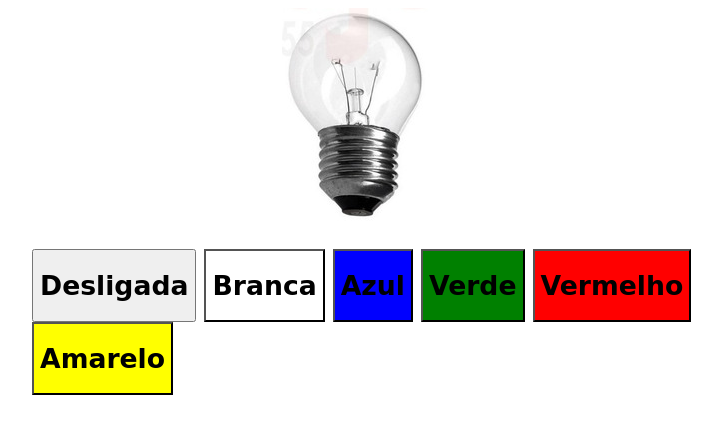
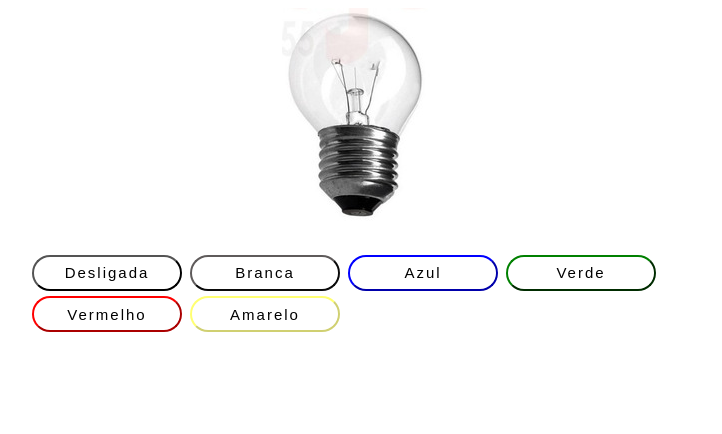
Before and after one commit to riannzz/atv-40-pontos, a plain HTML site: page lampada-js-main/Nova pasta/index.html in a window 1280 px wide. Shown: the whole page, without its empty margins (258-980 px from the left). Drawn offline with Linux system fonts and the light colour scheme.

Commit message:
Add files via upload

```diff
--- a/lampada-js-main/Nova pasta/index.html
+++ b/lampada-js-main/Nova pasta/index.html
@@ -18,13 +18,13 @@
     <div>
     <p>
     <h1>
-    <button id="transp" class="desligada"> <h1>Desligada</h1></button>
-    <button id="white" class="branca"> <h1>Branca</h1></button>
-    <button id ="blue" class="azul"> <h1>Azul</h1></button>
-    <button id="green"class="verde"> <h1>Verde</h1></button>
-    <button id="red" class="vermelho"> <h1>Vermelho</h1></button>
-    <button id="yellow" class="amarelo"> <h1>Amarelo</h1></button>
-    <h1>
+    <button id="transp" class="desligada" placeholder="texto"> Desligada </button>
+    <button id="white" class="branca"> Branca </button>
+    <button id ="blue" class="azul"> Azul </button>
+    <button id="green"class="verde"> Verde </button>
+    <button id="red" class="vermelho"> Vermelho </button>
+    <button id="yellow" class="amarelo"> Amarelo </button>
+    </h1>
     </p>
 
 </div>
--- a/lampada-js-main/Nova pasta/style.css
+++ b/lampada-js-main/Nova pasta/style.css
@@ -13,50 +13,112 @@ div{
 }
 
 .desligada{
-   color: black;
-   width:1000px 1000px 1000px 1000px;
-   right: 500px;
-   font-family:cursive
+  background: transparent;
+  color: black;
+  width: 150px;
+  height: 36px;
+  font-family: sans-serif;
+  font-size: 15px;
+  border-color: black;
+  font-weight: 400;
+  border-radius: 1000px;
+  letter-spacing: 2px;
+  transition: 1s;
+
 }
 
 .branca{
+    background: transparent;
     color: black;
-    width:1000px 1000px 1000px 1000px;
-    right: 500px;
-    font-family:cursive;
-    background-color: white;
+    width: 150px;
+    height: 36px;
+    font-family: sans-serif;
+    font-size: 15px;
+    border-color: rgb(95, 91, 91);
+    font-weight: 400;
+    border-radius: 1000px;
+    letter-spacing: 2px;
+    transition: 1s;
 }
 
 .azul{
+    background: transparent;
     color: black;
-    width: 1000px 1000px 1000px 1000px;
-    right: 500px;
-    font-family:cursive;
-    background-color: blue;
+    width: 150px;
+    height: 36px;
+    font-family: sans-serif;
+    font-size: 15px;
+    border-color: blue;
+    font-weight: 400;
+    border-radius: 1000px;
+    letter-spacing: 2px;
+    transition: 1s;
 }
-
 .verde{
+    background: transparent;
     color: black;
-    width: 1000px 1000px 1000px 1000px;
-    right: 500px;
-    font-family:cursive;
-    background-color: green;
+    width: 150px;
+    height: 36px;
+    font-family: sans-serif;
+    font-size: 15px;
+    border-color: green;
+    font-weight: 400;
+    border-radius: 1000px;
+    letter-spacing: 2px;
+    transition: 1s;
 
 }
 
 .vermelho{
+    background: transparent;
     color: black;
-    width:1000px 1000px 1000px 1000px;
-    right: 500px;
-    font-family:cursive;
-    background-color: red;
-
+    width: 150px;
+    height: 36px;
+    font-family: sans-serif;
+    font-size: 15px;
+    border-color:red;
+    font-weight: 400;
+    border-radius: 1000px;
+    letter-spacing: 2px;
+    transition: 1s;
 }
 
 .amarelo{
+    background: transparent;
     color: black;
-    width: 1000px 1000px 1000px 1000px;
-    right: 500px;
-    background-color: yellow;
-    font-family:cursive
+    width: 150px;
+    height: 36px;
+    font-family: sans-serif;
+    font-size: 15px;
+    border-color: rgba(255, 255, 0, 0.555);
+    font-weight: 400;
+    border-radius: 100px;
+    letter-spacing: 2px;
+    transition: 1s;
 }
+.amarelo:hover{
+    cursor:  crosshair;
+    box-shadow: 0 2px 50px 0 rgba(255, 255, 0, 0.555);
+
+}
+.vermelho:hover{
+    cursor:  crosshair;
+    box-shadow: 0 2px 50px 0 red;
+}
+.verde:hover{
+    cursor: crosshair;
+    box-shadow: 0 2px 50px 0 green;
+}
+.azul:hover{
+    cursor: crosshair;
+    box-shadow: 0 2px 50px 0 blue;
+}
+.branca:hover{
+    cursor: crosshair;
+    box-shadow: 0 2px 50px 0 rgb(110, 103, 103);
+}
+.desligada:hover{
+    cursor: crosshair;
+    box-shadow: 0 2px 50px 0 rgb(31, 31, 31);
+
+}
```
Also changed, not shown: lampada-js-main/Nova pasta/img/fundo.jpg (added).
